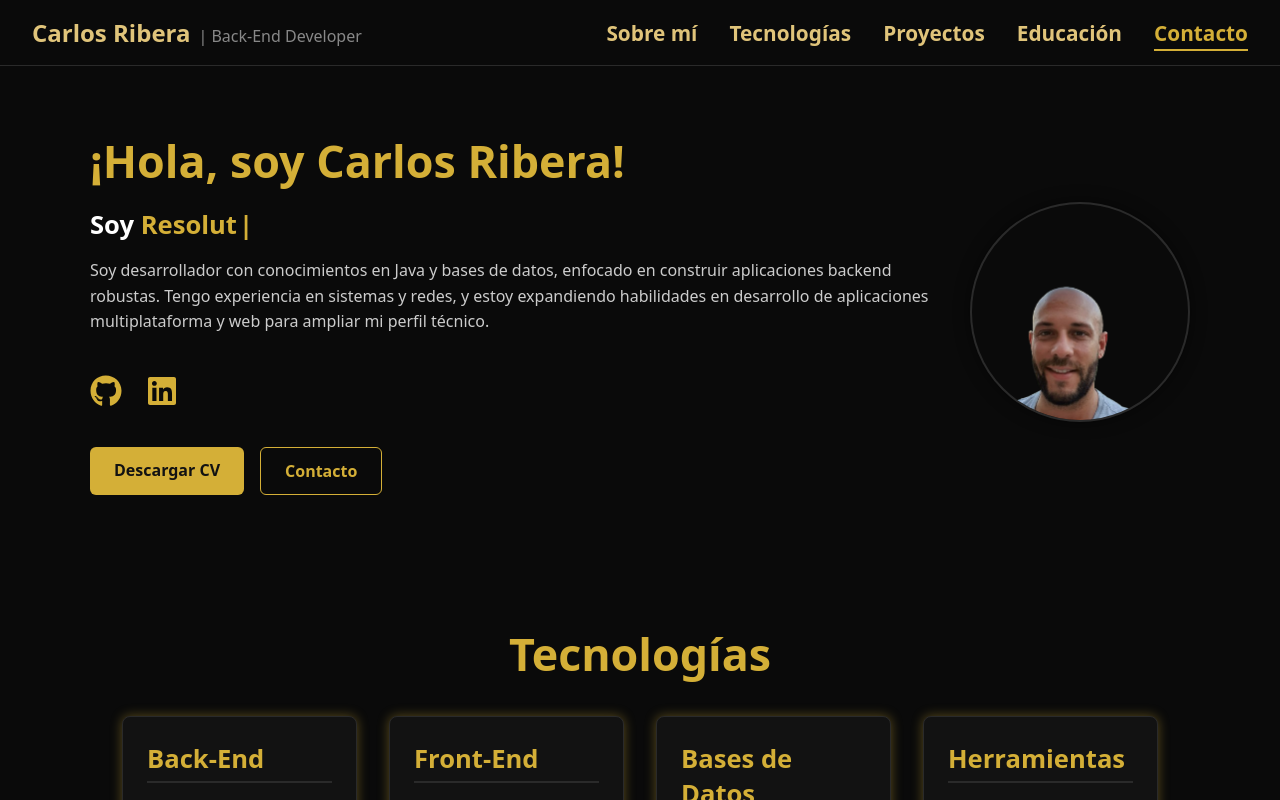
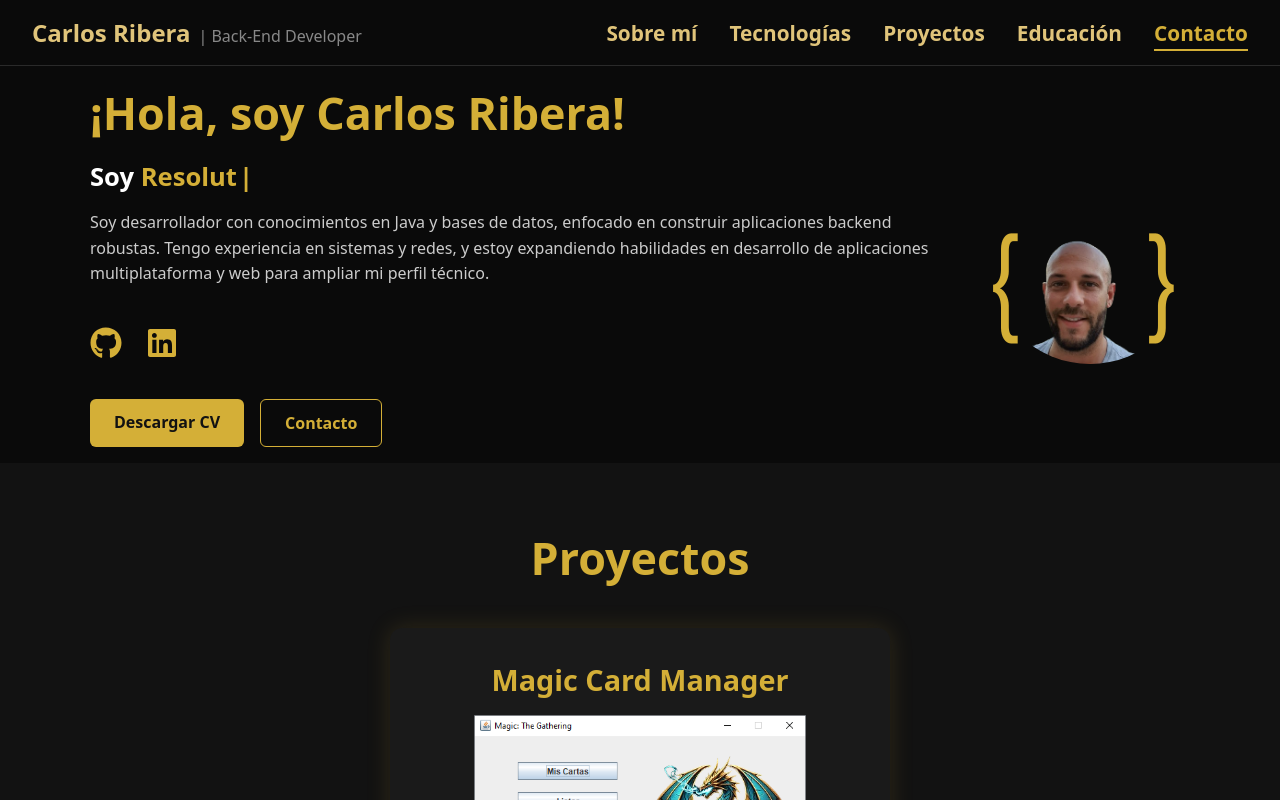
Before and after one commit to CarlosRiberaDonet/Carlos-Ribera, a React (Vite) app: page / in a window 1280 px wide. Shown: the top 800 px of the page. Built offline with nearby package versions, Linux system fonts and the light colour scheme.

Commit message:
Actualización

```diff
--- a/src/App.jsx
+++ b/src/App.jsx
@@ -12,8 +12,8 @@ function App() {
       <Header />
       <main>
         <AboutMe />
+        <Projects />
         <Technologies />
-        <Projects />
         <Education />
         <Contact />
         <Footer />
--- a/src/components/Contact.jsx
+++ b/src/components/Contact.jsx
@@ -10,8 +10,8 @@ export default function Contact() {
         <textarea name="message" rows="6" placeholder="Mensaje" required></textarea>
 
         <div className={styles.contactInfo}>
-          <p>Email: carlosriberadonet@gmail.com</p>
-          <p>Teléfono: 638662620</p>
+          <p>carlosriberadonet@gmail.com</p>
+          <p><a href="tel:638662620">638662620</a></p>
         </div>
 
         <button type="submit">Enviar</button>
--- a/src/components/css/AboutMe.module.css
+++ b/src/components/css/AboutMe.module.css
@@ -1,10 +1,4 @@
 /* AboutMe.module.css */
-.about {
-  padding: 4rem 2rem;
-  background-color: #0a0a0a;
-  color: #e0e0e0;
-}
-
 .container {
   max-width: 1100px;
   margin: 0 auto;
@@ -13,6 +7,52 @@
   justify-content: space-between;
   gap: 2rem;
   flex-wrap: nowrap;
+}
+
+.about {
+  padding: 1rem;
+  background-color: #0a0a0a;
+  color: #e0e0e0;
+}
+
+.imageContainer {
+  position: relative;
+  display: inline-block;
+  width: 200px;
+  height: 200px;
+  text-align: center;
+}
+
+.image {
+  width: 100%;
+  height: 100%;
+  object-fit: cover;
+  border-radius: 50%;
+  display: block;
+  align-content: center;
+}
+
+.imageContainer::before,
+.imageContainer::after {
+  position: absolute;
+  font-size: 120px;
+  font-weight: 100;
+  font-family: 'Arial Narrow', Arial, sans-serif;
+  line-height: 1;
+  color: #D4AF37;
+
+}
+
+.imageContainer::before {
+  content: "{";
+  top: 70px;
+  left: -1px;
+}
+
+.imageContainer::after {
+  content: "}";
+  top: 70px;
+  left: 155px;
 }
 
 .textContent {
@@ -57,7 +97,6 @@
   0%, 50% { opacity: 1; }
   51%, 100% { opacity: 0; }
 }
-
 
 .static {
   color: #ffffff;
@@ -143,20 +182,6 @@
   background-color: rgba(212, 175, 55, 0.1);
 }
 
-.imageContainer {
-  flex: 0 0 220px;
-  text-align: center;
-}
-
-.image {
-  width: 220px;
-  height: 220px;
-  object-fit: cover;
-  border-radius: 50%;
-  border: 2px solid #2a2a2a;
-  box-shadow: 0 0 15px rgba(0, 0, 0, 0.5);
-}
-
 /* Responsive: móviles y tablet */
 @media (max-width: 992px) {
   .container {
```
